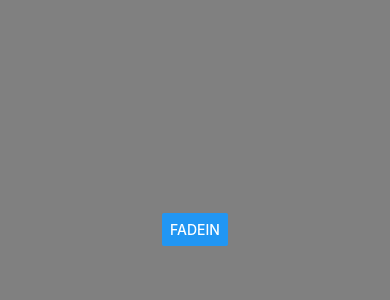
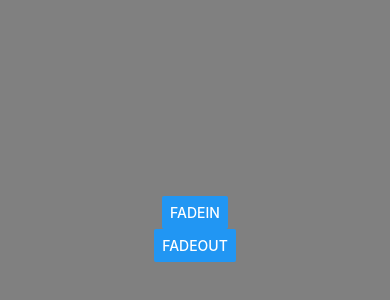
Before and after one commit to flormedinav/PeliculasApp, a React Native app: screen / in a window 390 px wide. Shown: the part 268-568 px from the top of the page. Built offline with nearby package versions, Linux system fonts and the light colour scheme.

Commit message:
FadeOut ´Custom Hooks useFade

```diff
--- /dev/null
+++ b/src/hooks/useFade.tsx
@@ -0,0 +1,28 @@
+import {useRef} from 'react';
+import {Animated} from 'react-native';
+
+export const useFade = () => {
+  const opacity = useRef(new Animated.Value(0)).current;
+
+  const fadeIn = () => {
+    Animated.timing(opacity, {
+      toValue: 1,
+      duration: 1000,
+      useNativeDriver: true,
+    }).start();
+  };
+
+  const fadeOut = () => {
+    Animated.timing(opacity, {
+      toValue: 0,
+      duration: 1000,
+      useNativeDriver: true,
+    }).start();
+  };
+
+  return {
+    opacity,
+    fadeIn,
+    fadeOut,
+  };
+};
--- a/src/screen/FadeScreen.tsx
+++ b/src/screen/FadeScreen.tsx
@@ -1,16 +1,9 @@
-import {useRef} from 'react';
-import {Text, View, Animated, Button} from 'react-native';
+import {View, Animated, Button} from 'react-native';
+
+import {useFade} from '../hooks/useFade';
 
 export const FadeScreen = () => {
-  const opacity = useRef(new Animated.Value(0)).current;
-
-  const fadeIn = () => {
-    Animated.timing(opacity, {
-      toValue: 1,
-      duration: 1000,
-      useNativeDriver: true,
-    }).start();
-  };
+  const {opacity, fadeIn, fadeOut} = useFade();
 
   return (
     <View
@@ -27,11 +20,12 @@ export const FadeScreen = () => {
           height: 150,
           borderColor: 'white',
           borderWidth: 10,
-          opacity: opacity,
+          opacity,
         }}
       />
 
       <Button title="fadeIn" onPress={fadeIn} />
+      <Button title="fadeOut" onPress={fadeOut} />
     </View>
   );
 };
```
